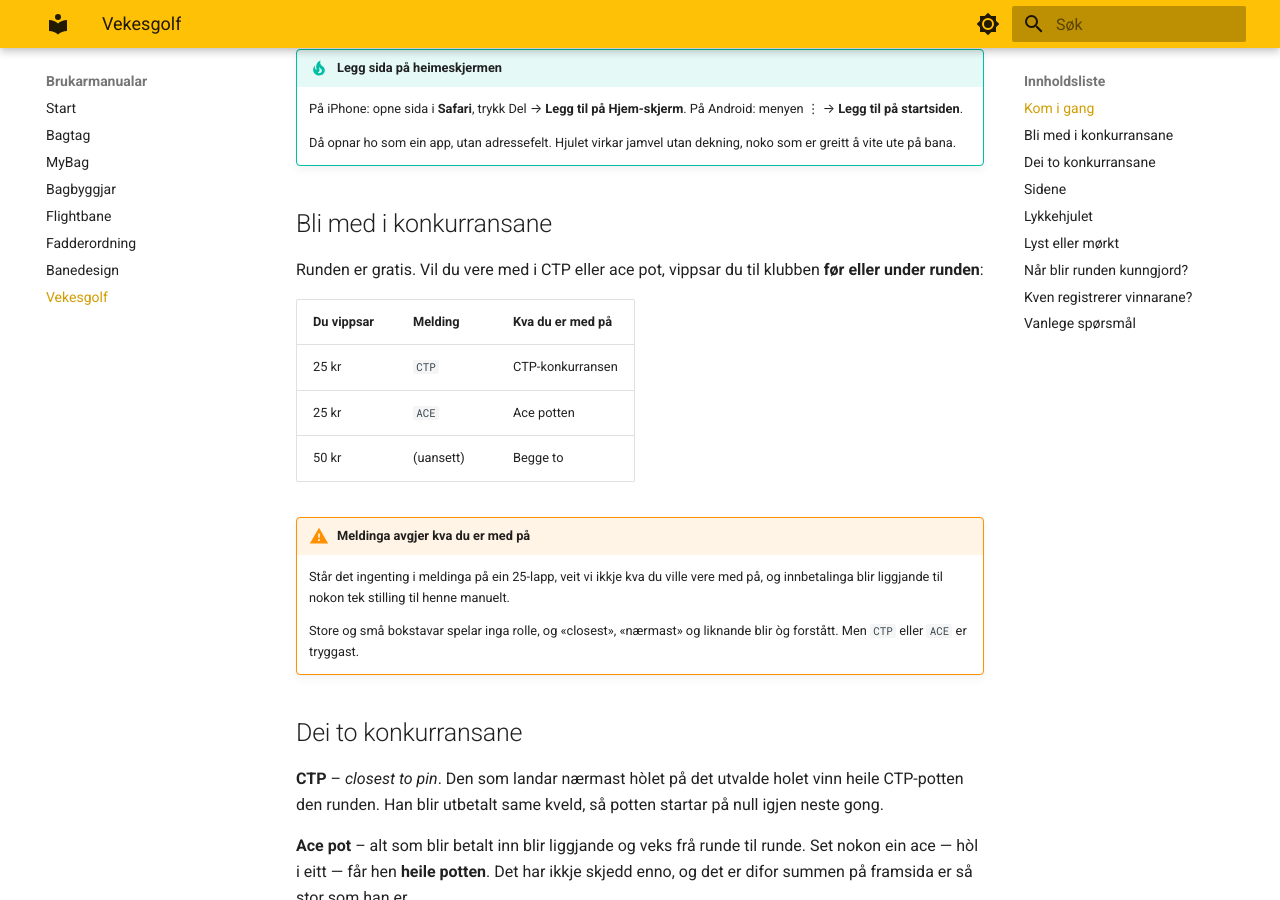
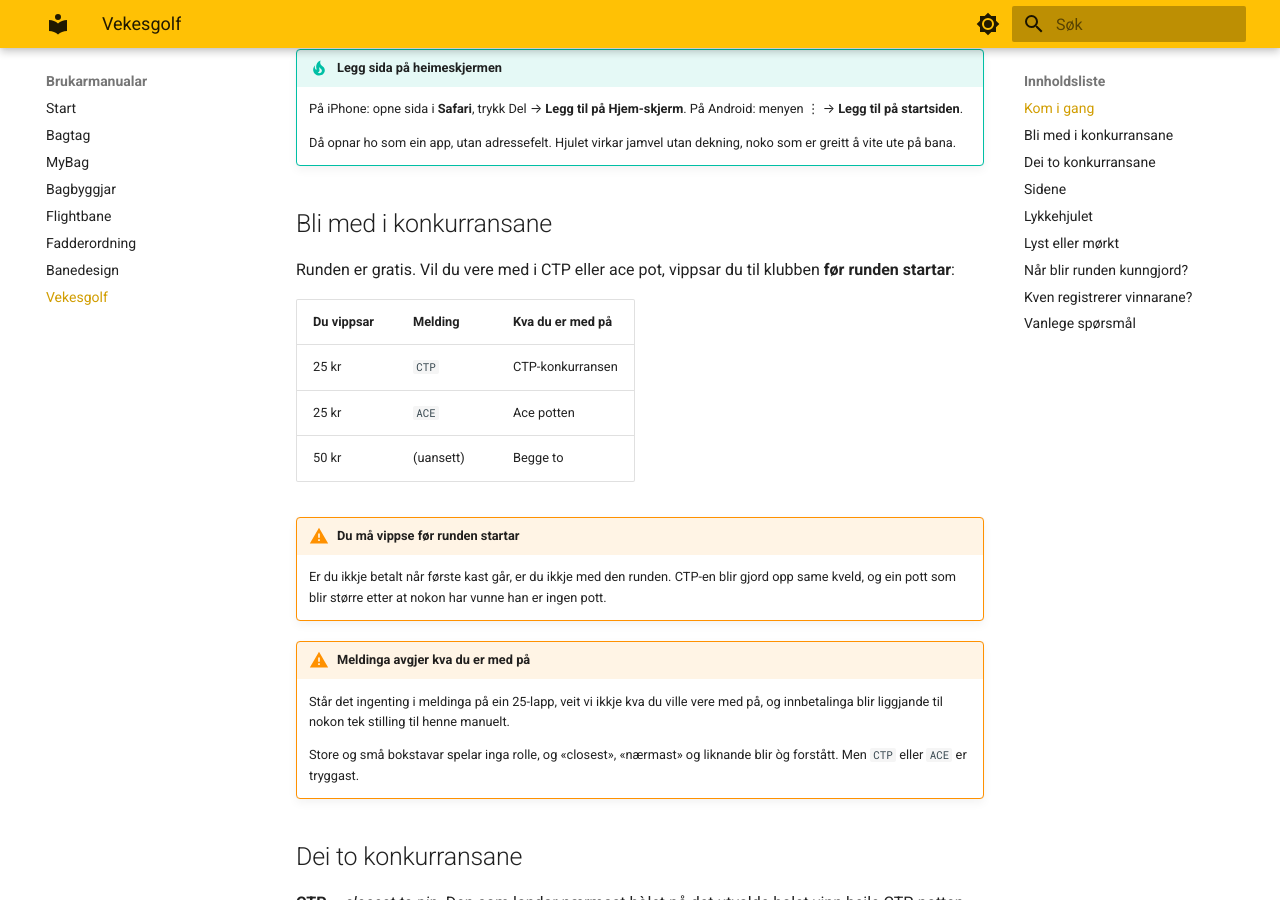
Before and after one commit to hanses89/manuals, an MkDocs documentation site: the page built from docs/vekesgolf.md, in a window 1280 px wide and 900 px high, scrolled down 427 px. Built offline with MkDocs 1.6.1 and Material for MkDocs 9.7.7, drawn with Linux system fonts in a browser that asks for light colours; some of the changed text lies outside the part shown.

Commit message:
manual: sync from vekesgolf.kvamdgs.no @ 2f2b779266808efdbcc3b3b13e5ad65f8895ff75

```diff
--- a/docs/vekesgolf.md
+++ b/docs/vekesgolf.md
@@ -22,13 +22,18 @@ Du treng **ingen konto**. Alt som står her kan kven som helst sjå.
 ## Bli med i konkurransane
 
 Runden er gratis. Vil du vere med i CTP eller ace pot, vippsar du til klubben
-**før eller under runden**:
+**før runden startar**:
 
 | Du vippsar | Melding | Kva du er med på |
 |---|---|---|
 | 25 kr | `CTP` | CTP-konkurransen |
 | 25 kr | `ACE` | Ace potten |
 | 50 kr | (uansett) | Begge to |
+
+!!! warning "Du må vippse før runden startar"
+    Er du ikkje betalt når første kast går, er du ikkje med den runden. CTP-en
+    blir gjord opp same kveld, og ein pott som blir større etter at nokon har
+    vunne han er ingen pott.
 
 !!! warning "Meldinga avgjer kva du er med på"
     Står det ingenting i meldinga på ein 25-lapp, veit vi ikkje kva du ville
@@ -102,8 +107,8 @@ synleg i historikken.
 Nei. Runden er gratis. Innbetalinga gjeld berre CTP og ace pot.
 
 **Kan eg vippse etter runden?**
-Ja, men gjer det same kveld. CTP-en blir betalt ut med ein gong, og då er den
-potten gjort opp.
+Nei. Betalinga må vere gjord før runden startar, elles er du ikkje med. CTP-en
+blir gjord opp same kveld.
 
 **Eg vippsa, men står ikkje i potten.**
 Innbetalingane blir lagde inn etter runden, ikkje i sanntid. Er det gått eit
```
